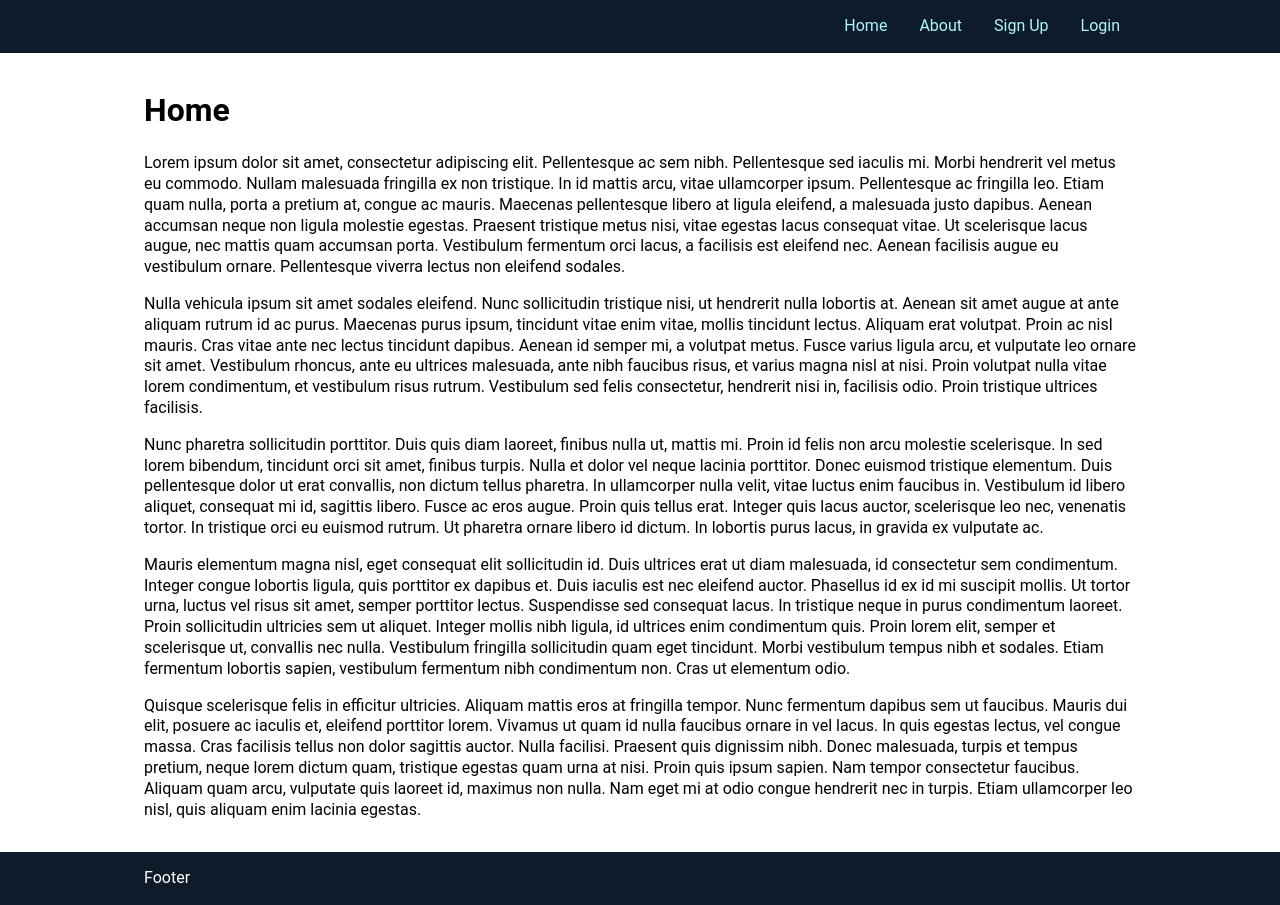
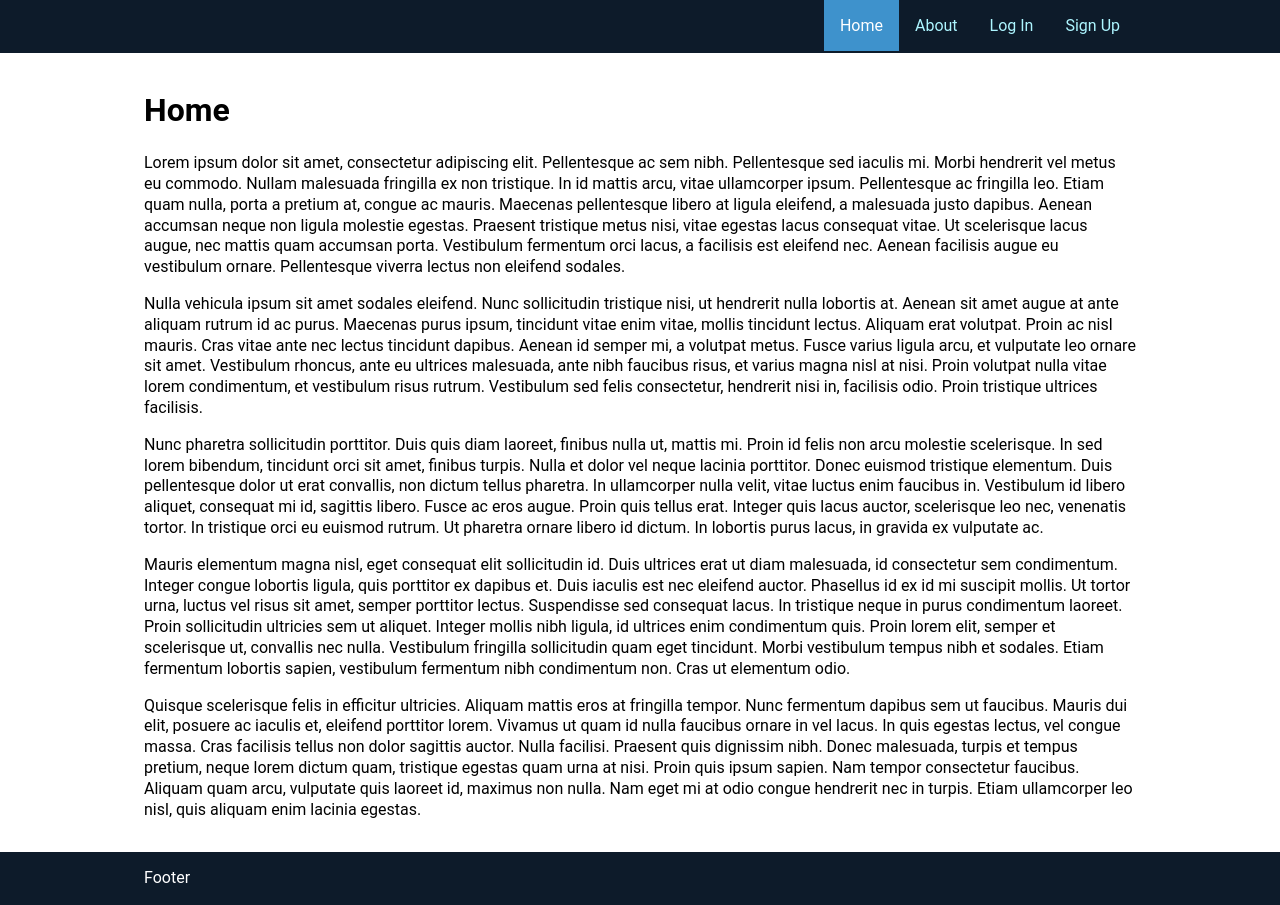
Before and after one commit to Arkine/-Mern-starter-stack, a React app in the folder client/: page / in a window 1280 px wide. Built offline with nearby package versions, Linux system fonts and the light colour scheme.

Commit message:
improved button link styles

```diff
--- a/client/src/components/common/Button.js
+++ b/client/src/components/common/Button.js
@@ -1,43 +1,23 @@
-import styled from 'styled-components';
+import React from 'react';
+import styled, {css} from 'styled-components';
 
 import {NavLink} from 'react-router-dom';
 
 export const Button = styled.button`
-	background-color: ${props => props.theme.colors.primary};
 	padding: 1rem;
 	min-width: 150px;
 
 	color: #fff;
 	transition: all 0.2s ease-in;
 
-	border: 2px solid transparent;
-
+	background-color: ${props => props.secondary ? '#fff' : props.theme.colors.primary};
+	border: 2px solid ${props => props.secondary ? props.theme.colors.primary : 'transparent'};
 	border-radius: 4px;
 
-	&:hover {
-		cursor: pointer;
-
-		background-color: ${props => props.theme.colors.hover};
-		color: #fff;
+	a {
+		text-decoration: none;
+		color: ${props => props.theme.colors.primary};
 	}
-`;
-
-Button.Link = styled(NavLink)`
-	display: inline-block;
-
-	padding: 1rem;
-	margin-top: 1rem;
-
-	min-width: 100px;
-
-	border: 2px solid ${props => props.theme.colors.primary};
-	border-radius: 4px;
-
-	color: ${props => props.theme.colors.primary};
-	transition: all 0.2s ease-in;
-
-	text-decoration: none;
-	text-align: center;
 
 	&:hover {
 		cursor: pointer;
@@ -45,5 +25,14 @@ Button.Link = styled(NavLink)`
 		background-color: ${props => props.theme.colors.hover};
 		border-color: transparent;
 		color: #fff;
+		a {
+			color: inherit;
+		}
 	}
 `;
+
+Button.Link = (props) => (
+	<Button secondary>
+		<NavLink to={props.to}>{props.children}</NavLink>
+	</Button>
+);
--- a/client/src/components/navigation/PrimaryNavigation.js
+++ b/client/src/components/navigation/PrimaryNavigation.js
@@ -1,8 +1,11 @@
 import React from 'react';
 import {connect} from 'react-redux';
 
+import history from 'app/services/history';
+
 import {Navigation} from './PrimaryNavigationStyled';
 
+import links from './links';
 
 const mapStateToProps = state => {
 	return {
@@ -11,20 +14,42 @@ const mapStateToProps = state => {
 }
 
 @connect(mapStateToProps)
-export default class PrimaryNavigation extends React.PureComponent {
+export default class PrimaryNavigation extends React.Component {
+
+	shouldComponentUpdate(prevProps) {
+		const {pathname} = history.location;
+		if (prevProps.history.location.pathname !== pathname) {
+			return true;
+		}
+	}
+
+	renderLinks(linkSet) {
+		const {pathname} = history.location;
+
+		return linkSet.map((link, i) => (
+			<Navigation.Link
+				key={`nav-link-${i}`}
+				to={link.to}
+				active={(link.to === pathname)}
+			>
+				{link.label}
+			</Navigation.Link>))
+	}
+
 	render() {
+		const {all, loggedIn, loggedOut} = links;
 		return (
 			<Navigation>
-				<Navigation.Link to="/">Home</Navigation.Link>
-				<Navigation.Link to="/about">About</Navigation.Link>
+				{this.renderLinks(all)}
 				{!this.props.auth.isAuthenticated &&
 					<React.Fragment>
-						<Navigation.Link to="/signup">Sign Up</Navigation.Link>
-						<Navigation.Link to="/login">Login</Navigation.Link>
+						{this.renderLinks(loggedOut)}
 					</React.Fragment>
 				}
 				{this.props.auth.isAuthenticated &&
-					<Navigation.Link to="/logout">Log Out</Navigation.Link>
+					<React.Fragment>
+						{this.renderLinks(loggedIn)}
+					</React.Fragment>
 				}
 			</Navigation>
 		);
--- a/client/src/components/navigation/PrimaryNavigationStyled.js
+++ b/client/src/components/navigation/PrimaryNavigationStyled.js
@@ -6,9 +6,11 @@ export const Navigation = styled.nav``;
 Navigation.Link = styled(NavLink)`
 	padding: 1rem;
 	text-decoration: none;
-	color: ${props => props.theme.colors.secondary};
+	color: ${props => props.active ? '#fff' : props.theme.colors.secondary};
 
 	transition: all 0.2s ease-in;
+
+	background-color: ${props => props.active ? props.theme.colors.hover : 'initial'};
 
 	&:hover {
 		background-color: ${props => props.theme.colors.hover};
--- /dev/null
+++ b/client/src/components/navigation/links.js
@@ -0,0 +1,30 @@
+
+export default {
+    all:[
+        {
+            to: '/',
+            label: 'Home',
+        },
+        {
+            to: 'about',
+            label: 'About',
+        }
+    ],
+    loggedIn: [
+        {
+            to: '/logout',
+            label: 'Log Out',
+        },
+
+    ],
+    loggedOut: [
+        {
+            to: '/login',
+            label: 'Log In'
+        },
+        {
+            to: '/signup',
+            label: 'Sign Up'
+        }
+    ]
+}
```
